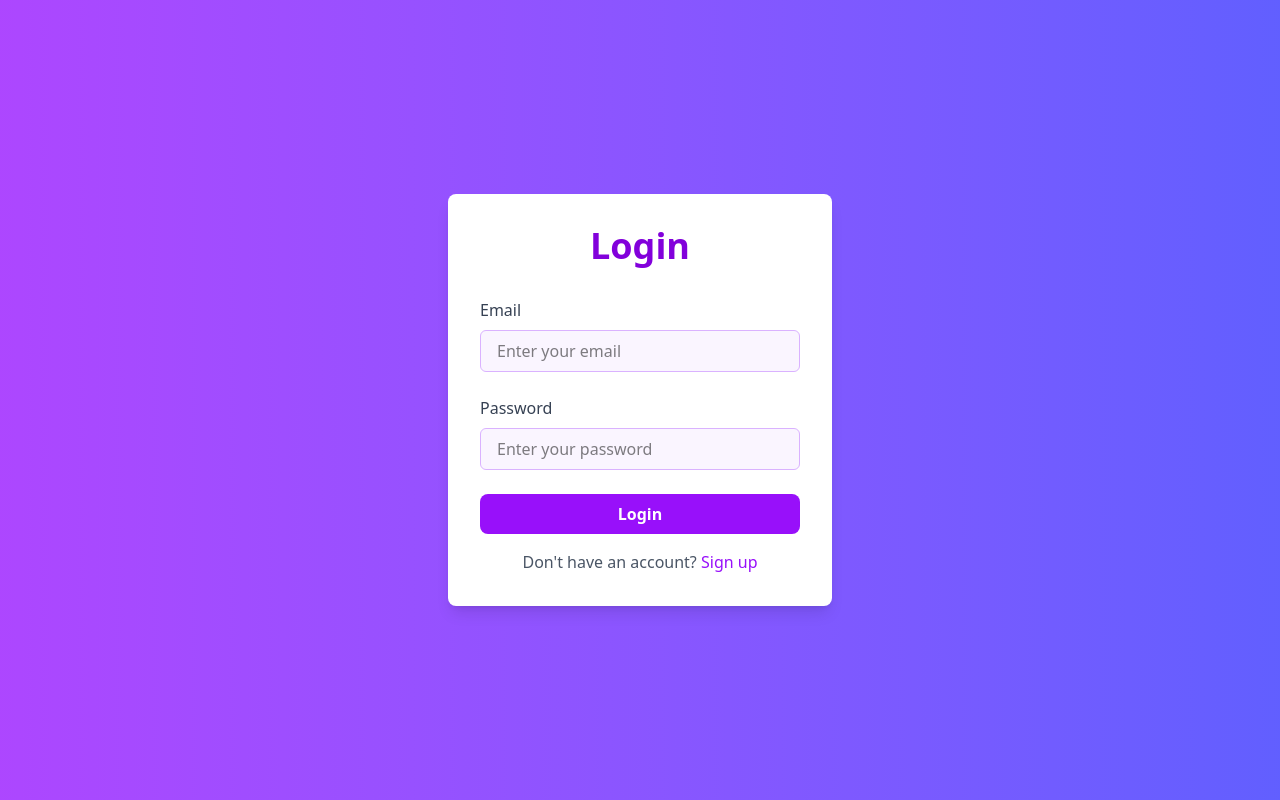
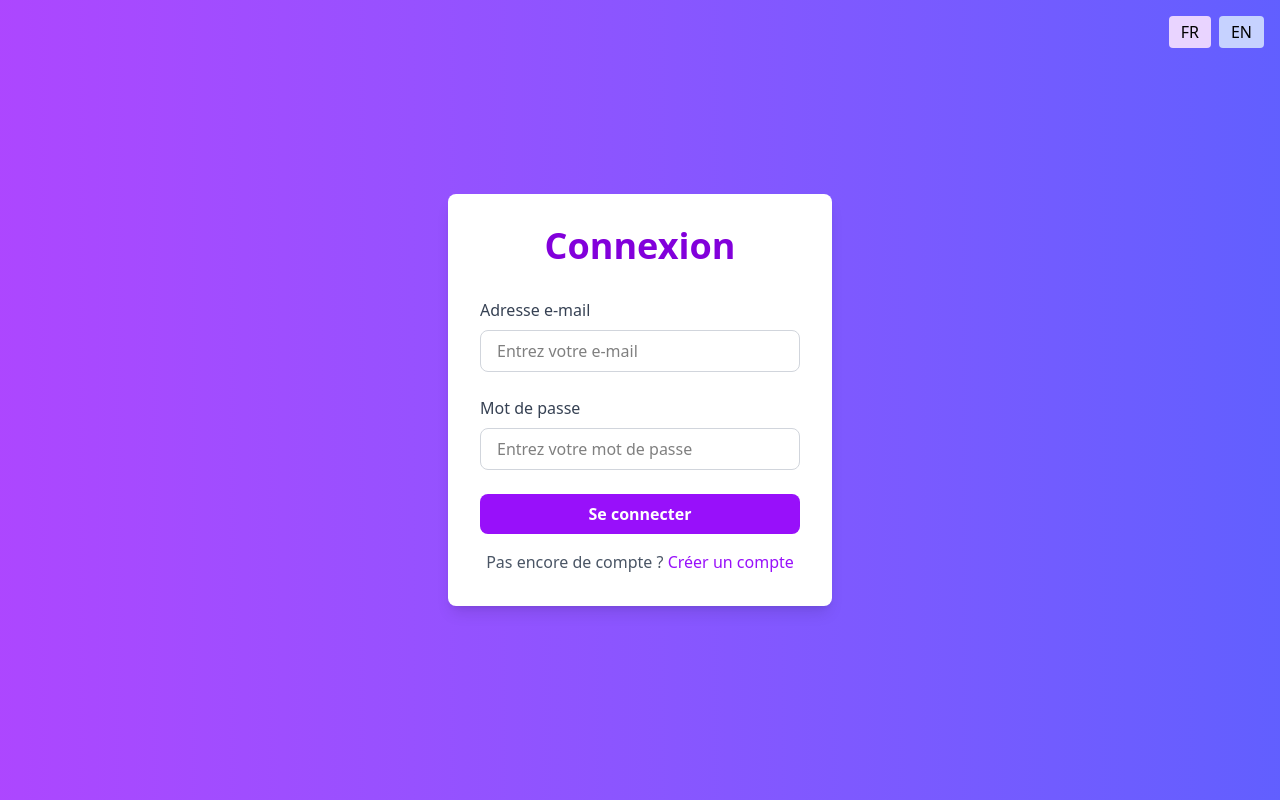
Before and after one commit to documento-teams/webapp, a React app: page /login in a window 1280 px wide. Built offline with nearby package versions, Linux system fonts and the light colour scheme; no server answers; the HTML template or start-up script is replaced by a standard one.

Commit message:
features/fix loginform

```diff
--- /dev/null
+++ b/src/components/common/languageselector/index.jsx
@@ -0,0 +1,24 @@
+import { useTranslation } from "react-i18next";
+
+const LanguageSelector = () => {
+  const { i18n } = useTranslation();
+
+  return (
+    <div className="absolute top-4 right-4 flex gap-2">
+      <button
+        onClick={() => i18n.changeLanguage("fr")}
+        className="px-3 py-1 rounded bg-purple-200 hover:bg-purple-300"
+      >
+        FR
+      </button>
+      <button
+        onClick={() => i18n.changeLanguage("en")}
+        className="px-3 py-1 rounded bg-indigo-200 hover:bg-indigo-300"
+      >
+        EN
+      </button>
+    </div>
+  );
+};
+
+export default LanguageSelector;
--- a/src/components/form/loginForm/index.jsx
+++ b/src/components/form/loginForm/index.jsx
@@ -1,57 +1,67 @@
-import useLogin from "@/hooks/useLogin";
-import Input from "@/components/common/input";
+import useLogin from "../../../hooks/useLogin";
+import { useTranslation } from "react-i18next";
+import LanguageSelector from "../../common/languageselector";
+
+
 
 const LoginForm = () => {
-  const { email, setEmail, password, setPassword, error, handleSubmit } =
-    useLogin();
+  const { t } = useTranslation();
+  const {
+    email,
+    setEmail,
+    password,
+    setPassword,
+    error,
+    handleSubmit,
+  } = useLogin();
 
   return (
     <div className="flex justify-center items-center h-screen bg-gradient-to-r from-purple-500 to-indigo-500">
+      <LanguageSelector />
       <form
         className="bg-white p-8 rounded-lg shadow-lg w-96"
         onSubmit={handleSubmit}
       >
         <h2 className="text-4xl font-bold mb-8 text-center text-purple-700">
-          Login
+          {t("login.title")}
         </h2>
-        {error && <p className="text-red-500 text-center mb-4">{error}</p>}
-
+        {error && (
+          <p className="text-red-500 text-center mb-4">{error}</p>
+        )}
         <div className="mb-6">
-          <Input
-            label="Email"
+          <label className="block text-gray-700 font-medium mb-2">
+            {t("login.email")}
+          </label>
+          <input
             type="email"
-            placeholder="Enter your email"
-            variant="secondary"
-            fullWidth
+            placeholder={t("login.emailPlaceholder")}
+            className="w-full px-4 py-2 border border-gray-300 rounded-lg focus:outline-none focus:ring-2 focus:ring-purple-500 focus:border-transparent"
             value={email}
             onChange={(e) => setEmail(e.target.value)}
-            labelClassName="text-gray-700 font-medium"
           />
         </div>
-
         <div className="mb-6">
-          <Input
-            label="Password"
+          <label className="block text-gray-700 font-medium mb-2">
+            {t("login.password")}
+          </label>
+          <input
             type="password"
-            placeholder="Enter your password"
-            variant="secondary"
-            fullWidth
+            placeholder={t("login.passwordPlaceholder")}
+            className="w-full px-4 py-2 border border-gray-300 rounded-lg focus:outline-none focus:ring-2 focus:ring-purple-500 focus:border-transparent"
             value={password}
             onChange={(e) => setPassword(e.target.value)}
-            labelClassName="text-gray-700 font-medium"
           />
         </div>
-
         <button
           type="submit"
           className="w-full bg-purple-600 text-white font-bold py-2 px-4 rounded-lg hover:bg-purple-700 transition duration-300"
         >
-          Login
+          {t("login.submit")}
         </button>
         <p className="text-center text-gray-600 mt-4">
-          Don't have an account?{" "}
+          {t("login.noAccount")}{" "}
           <a href="#" className="text-purple-600 hover:underline">
-            Sign up
+            {t("login.signup")}
           </a>
         </p>
       </form>
--- /dev/null
+++ b/src/i18n.js
@@ -0,0 +1,21 @@
+import i18n from "i18next";
+import { initReactI18next } from "react-i18next";
+
+import fr from "./locales/fr.json";
+import en from "./locales/en.json";
+
+i18n
+  .use(initReactI18next)
+  .init({
+    resources: {
+      en: { translation: en },
+      fr: { translation: fr },
+    },
+    lng: "fr",
+    fallbackLng: "en",
+    interpolation: {
+      escapeValue: false,
+    },
+  });
+
+export default i18n;
--- /dev/null
+++ b/src/locales/en.json
@@ -0,0 +1,16 @@
+{
+    "welcome": "Welcome",
+    "logout": "Log out",
+    "login": {
+        "title": "Login",
+        "email": "Email",
+        "emailPlaceholder": "Enter your email",
+        "password": "Password",
+        "passwordPlaceholder": "Enter your password",
+        "submit": "Login",
+        "noAccount": "Don't have an account?",
+        "signup": "Sign up"
+    }
+
+
+  }
--- /dev/null
+++ b/src/locales/fr.json
@@ -0,0 +1,14 @@
+{
+    "welcome": "Bienvenue",
+    "logout": "Deconnexion",
+    "login": {
+      "title": "Connexion",
+      "email": "Adresse e-mail",
+      "emailPlaceholder": "Entrez votre e-mail",
+      "password": "Mot de passe",
+      "passwordPlaceholder": "Entrez votre mot de passe",
+      "submit": "Se connecter",
+      "noAccount": "Pas encore de compte ?",
+      "signup": "Créer un compte"
+    }
+  }
--- a/src/main.jsx
+++ b/src/main.jsx
@@ -1,6 +1,7 @@
 import { StrictMode } from "react";
 import { createRoot } from "react-dom/client";
 import App from "./App.jsx";
+import "./i18n.js";
 
 createRoot(document.getElementById("root")).render(
   <StrictMode>
```
